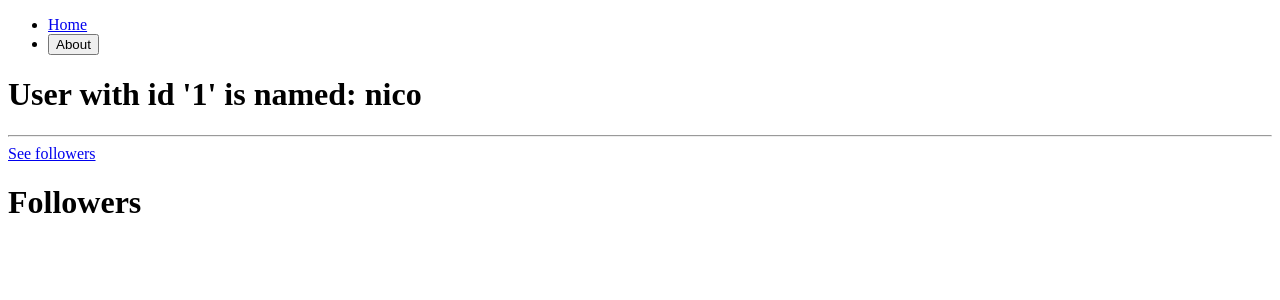
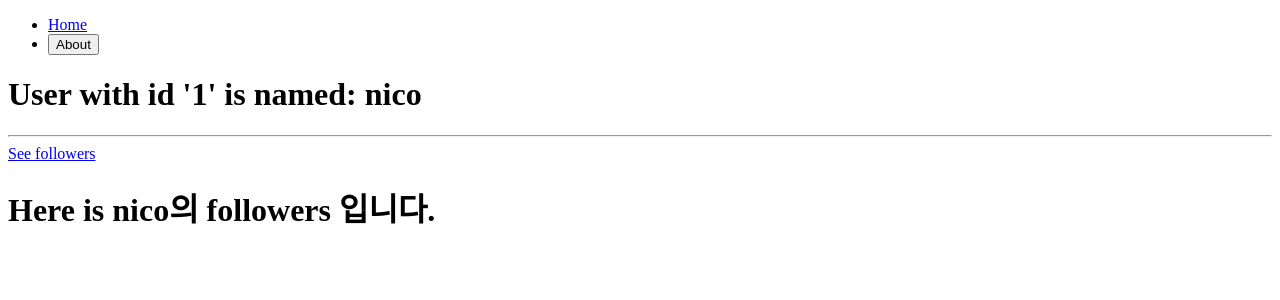
Before and after one commit to naraeseoWeb/nomad-new-react-router-dom, a React (Create React App) app: page /users/1/followers in a window 1280 px wide. Shown: the top 300 px of the page. Built offline with nearby package versions, Linux system fonts and the light colour scheme.

Commit message:
[new] #4.7 : useOutletContext

```diff
--- a/src/screens/users/Followers.tsx
+++ b/src/screens/users/Followers.tsx
@@ -1,5 +1,13 @@
+import { useOutletContext } from 'react-router-dom';
+
+interface IFollowersContext {
+  nameOfMyUser: string;
+}
+
 const Followers = () => {
-  return <h1>Followers</h1>;
+  const { nameOfMyUser } = useOutletContext<IFollowersContext>();
+
+  return <h1>Here is {nameOfMyUser}의 followers 입니다.</h1>;
 };
 
 export default Followers;
--- a/src/screens/users/User.tsx
+++ b/src/screens/users/User.tsx
@@ -12,7 +12,7 @@ const User = () => {
       </h1>
       <hr />
       <Link to='followers'>See followers</Link>
-      <Outlet />
+      <Outlet context={{ nameOfMyUser: users[Number(userId) - 1].name }} />
     </div>
   );
 };
```
